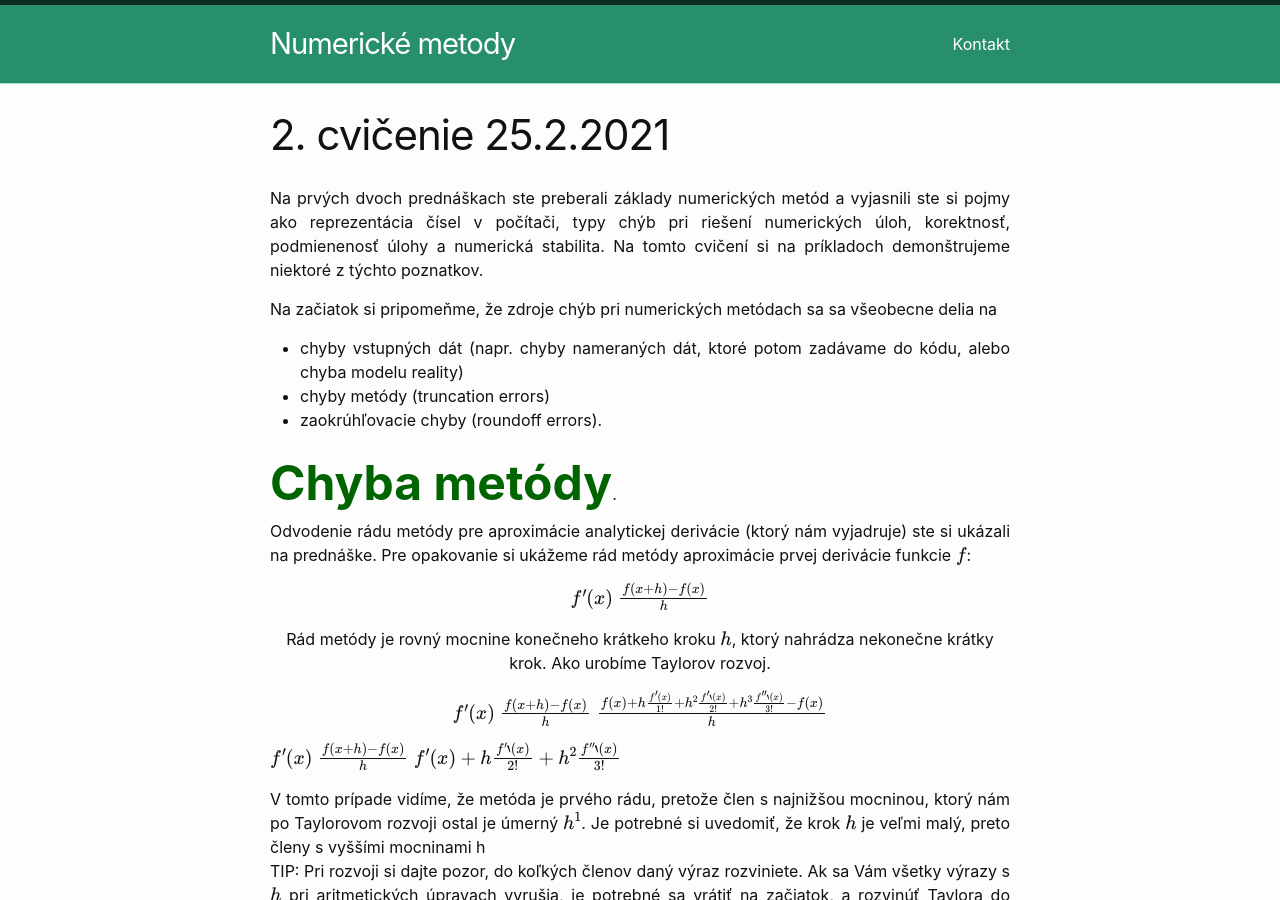
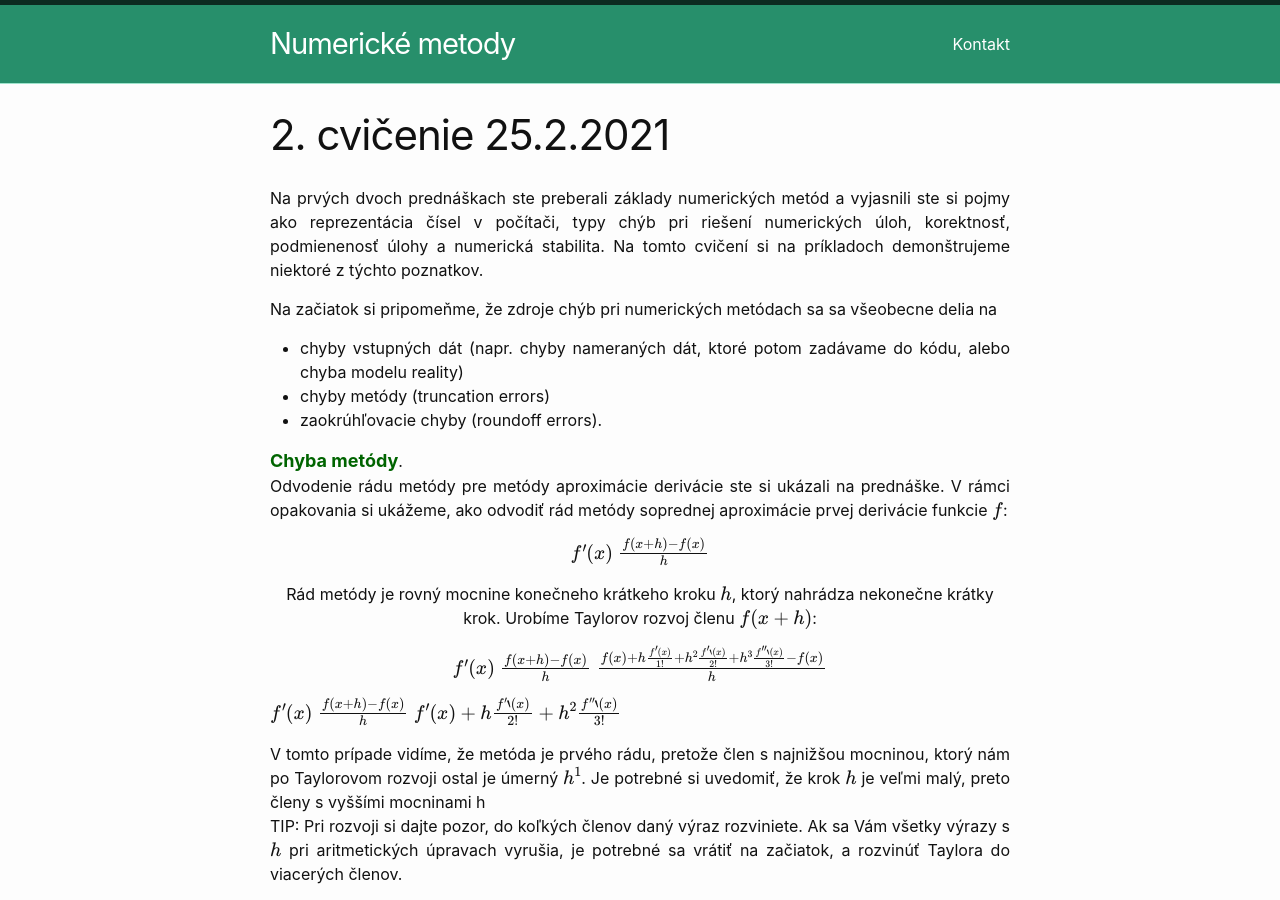
Before and after one commit to maslarova/maslarova.github.io, a Jekyll site: the page built from _posts/2021-02-25-cvicenie2.md, in a window 1280 px wide and 900 px high. Built offline with Jekyll 4.4.1, drawn with Linux system fonts in a browser that asks for light colours.

Commit message:
2021-02-25-cvicenie2.md

```diff
--- a/_posts/2021-02-25-cvicenie2.md
+++ b/_posts/2021-02-25-cvicenie2.md
@@ -13,14 +13,14 @@ Na začiatok si pripomeňme, že zdroje chýb pri numerických metódach sa  sa
 - chyby metódy (truncation errors)
 - zaokrúhľovacie chyby (roundoff errors).
 
-<span style="color:DarkGreen"> <font size="+4"><b>Chyba metódy</b></font></span>.<br>
-Odvodenie rádu metódy pre aproximácie analytickej derivácie (ktorý nám vyjadruje) ste si ukázali na prednáške. Pre opakovanie si ukážeme rád metódy aproximácie prvej derivácie funkcie $f$:
+<span style="color:DarkGreen"> <font size="+1"><b>Chyba metódy</b></font></span>.<br>
+Odvodenie rádu metódy pre metódy aproximácie derivácie ste si ukázali na prednáške. V rámci opakovania si ukážeme, ako odvodiť rád metódy soprednej aproximácie prvej derivácie funkcie $f$:
 
 {: .centering}
 $f'(x)~\frac{f(x+h)-f(x)}{h}$
 
 Rád metódy je rovný mocnine konečneho krátkeho kroku $h$, ktorý nahrádza nekonečne krátky krok.
-Ako urobíme Taylorov rozvoj.
+Urobíme Taylorov rozvoj členu $f(x+h)$:
 {: .centering}
 $f'(x)~\frac{f(x+h)-f(x)}{h}~\frac{f(x)+h\frac{f'(x)}{1!}+h^2\frac{f''(x)}{2!}+h^3\frac{f'''(x)}{3!}-f(x)}{h}$
 {: .centering}
@@ -29,7 +29,7 @@ $f'(x)~\frac{f(x+h)-f(x)}{h}~f'(x)+h\frac{f''(x)}{2!}+h^2\frac{f'''(x)}{3!}$
 V tomto prípade vidíme, že metóda je prvého rádu, pretože člen s najnižšou mocninou, ktorý nám po Taylorovom rozvoji ostal je úmerný $h^1$. Je potrebné si uvedomiť, že krok $h$ je veľmi malý, preto členy s vyššími mocninami h
 TIP: Pri rozvoji si dajte pozor, do koľkých členov daný výraz rozviniete. Ak sa Vám všetky výrazy s $h$ pri aritmetických úpravach vyrušia, je potrebné sa vrátiť na začiatok, a rozvinúť Taylora do viacerých členov.
 
-<span style="color:DarkGreen"><font size="+4"><b>Strojové epsilon</b></font></span><br>
+<span style="color:DarkGreen"><font size="+2"><b>Strojové epsilon</b></font></span><br>
 
 Nasledujúce video obsahuje ukážku strojového epsilon v Matlabe a program na jeho odhad:<br>
 
```
